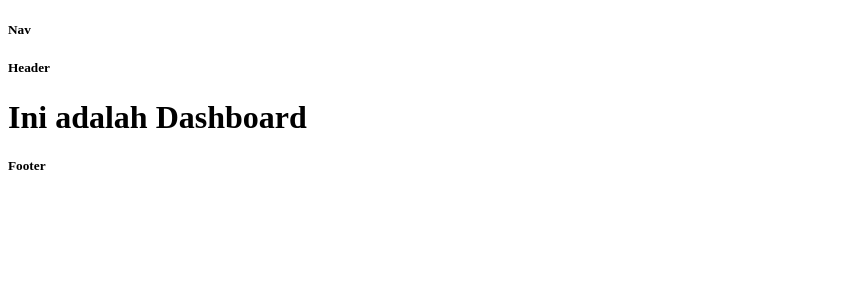
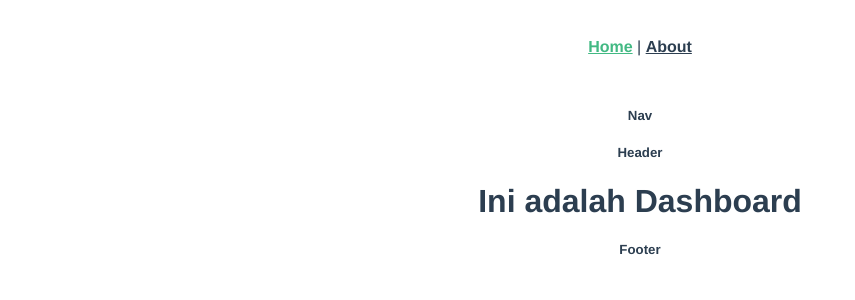
Before and after one commit to miesaf/Vue-Passport-Boilerplate, a Vue app: page /#/ in a window 1280 px wide. Shown: the top 300 px of the page, without its empty margins (0-855 px from the left). Built offline with nearby package versions, Linux system fonts and the light colour scheme.

Commit message:
Downgrade Vue version

```diff
--- a/src/App.vue
+++ b/src/App.vue
@@ -1,6 +1,32 @@
 <template>
-  <router-view/>
+  <div id="app">
+    <nav>
+      <router-link to="/">Home</router-link> |
+      <router-link to="/about">About</router-link>
+    </nav>
+    <router-view/>
+  </div>
 </template>
 
 <style>
+#app {
+  font-family: Avenir, Helvetica, Arial, sans-serif;
+  -webkit-font-smoothing: antialiased;
+  -moz-osx-font-smoothing: grayscale;
+  text-align: center;
+  color: #2c3e50;
+}
+
+nav {
+  padding: 30px;
+}
+
+nav a {
+  font-weight: bold;
+  color: #2c3e50;
+}
+
+nav a.router-link-exact-active {
+  color: #42b983;
+}
 </style>
--- a/src/components/HelloWorld.vue
+++ b/src/components/HelloWorld.vue
@@ -9,6 +9,8 @@
     <h3>Installed CLI Plugins</h3>
     <ul>
       <li><a href="https://github.com/vuejs/vue-cli/tree/dev/packages/%40vue/cli-plugin-babel" target="_blank" rel="noopener">babel</a></li>
+      <li><a href="https://github.com/vuejs/vue-cli/tree/dev/packages/%40vue/cli-plugin-router" target="_blank" rel="noopener">router</a></li>
+      <li><a href="https://github.com/vuejs/vue-cli/tree/dev/packages/%40vue/cli-plugin-vuex" target="_blank" rel="noopener">vuex</a></li>
       <li><a href="https://github.com/vuejs/vue-cli/tree/dev/packages/%40vue/cli-plugin-eslint" target="_blank" rel="noopener">eslint</a></li>
     </ul>
     <h3>Essential Links</h3>
--- a/src/main.js
+++ b/src/main.js
@@ -1,6 +1,12 @@
-import { createApp } from 'vue'
+import Vue from 'vue'
 import App from './App.vue'
+import router from './router'
 import store from './store'
-import router from './router'
 
-createApp(App).use(router).use(store).mount('#app')
+Vue.config.productionTip = false
+
+new Vue({
+  router,
+  store,
+  render: h => h(App)
+}).$mount('#app')
--- a/src/store/index.js
+++ b/src/store/index.js
@@ -1,6 +1,9 @@
-import { createStore } from 'vuex'
+import Vue from 'vue'
+import Vuex from 'vuex'
 
-export default createStore({
+Vue.use(Vuex)
+
+export default new Vuex.Store({
   state: {
   },
   getters: {
```
Also changed, not shown: package.json (+6 -25 lines), src/router/index.js (+5 -3 lines), .browserslistrc (added), .eslintrc.js (added), 1 other file (tests, documents, lock files or other folders).
